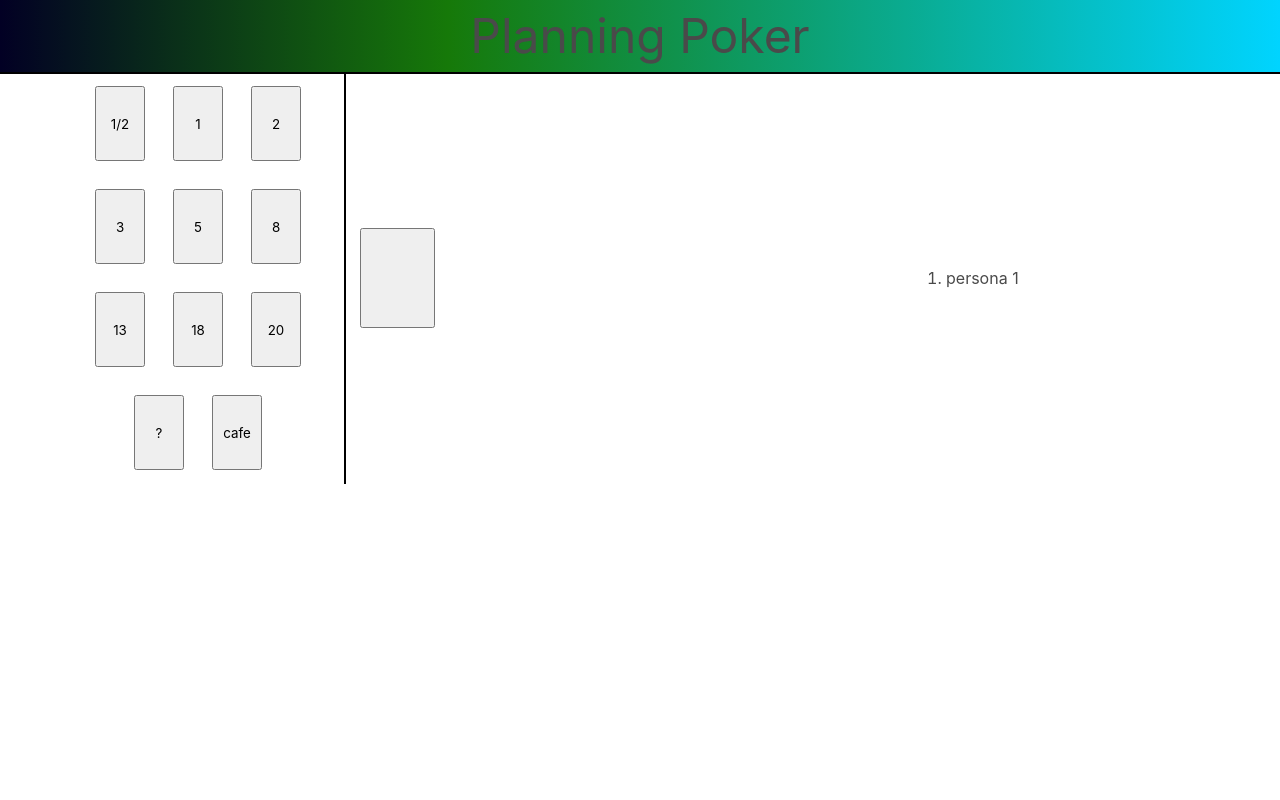
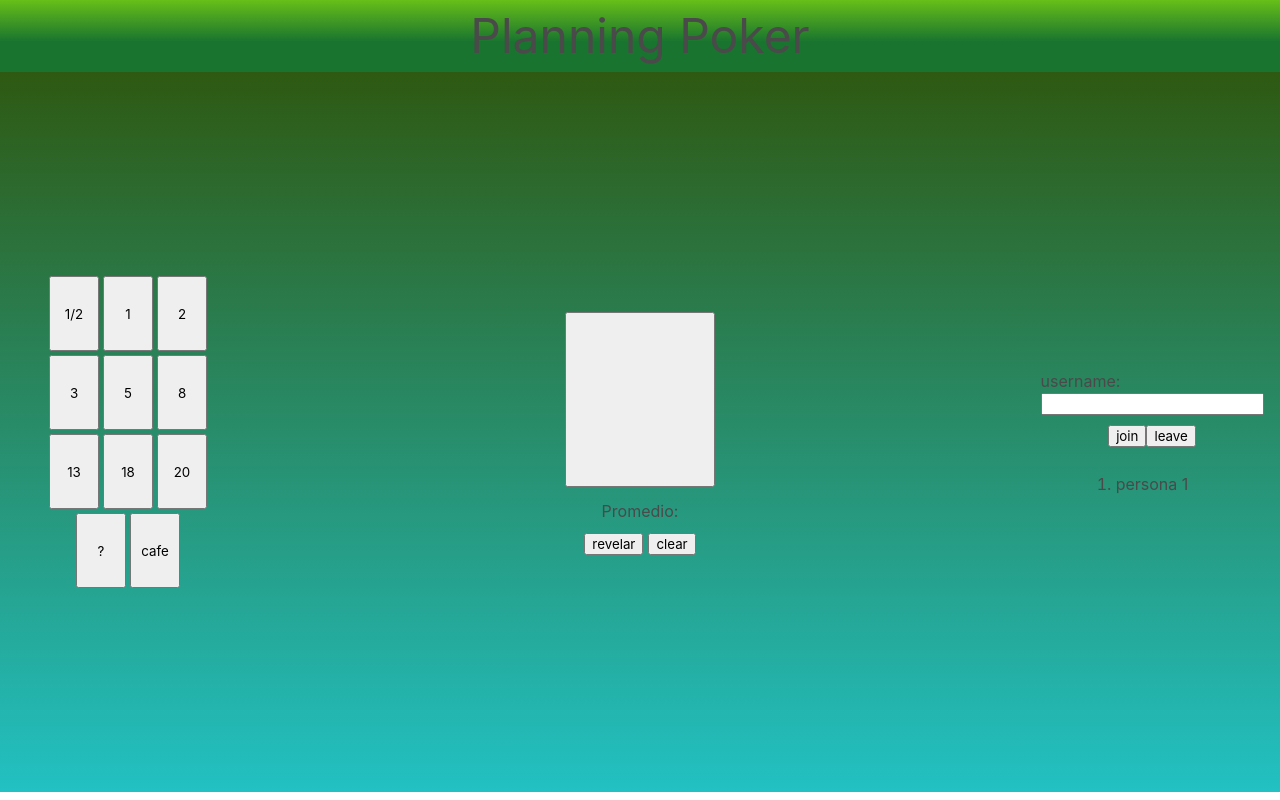
Before and after one commit to lucas-mercado/plannigPoker, a website: page app/public/index.html in a window 1280 px wide. Drawn offline with nearby package versions, Linux system fonts and the light colour scheme; no server answers.

Commit message:
conexion funcionando

```diff
--- a/app/public/client.js
+++ b/app/public/client.js
@@ -1,3 +1,15 @@
+const socket = io();
+
 const selected=(value)=>{
     document.getElementById('cart').innerHTML=value;
+    socket.emit("",()=>{},"");
 }
+
+
+//inicializo variables
+//cart=[];
+//document.getElementById('promedio').innerHTML='Promedio: '
+
+//cart.push(value);
+//cart.forEach(elem => document.getElementById('cart').innerHTML=elem)
+//document.getElementById('promedio').innerHTML+=cart.reduce((a,b)=> a+b) / cart.length;
--- a/app/public/index.html
+++ b/app/public/index.html
@@ -10,56 +10,56 @@
     <title>PlanningPoker</title>
 </head>
 <body >
-    <header class="center" style="margin-bottom: 10px;"><h1 style="font-size: xxx-large;">Planning Poker</h1></header>
-    <div class="container">
-        <div class="columns is-multiline is-vcentered is-centered">
-            <div class="column is-3" style="border-right: 2px solid black;">
-                <div class="columns is-multiline is-vcentered is-centered">
-                    <div class=" column is-narrow">
+    <header class="center"><h1 style="font-size: xxx-large;">Planning Poker</h1></header>
+    <div style="height: 90vh; display: flex;">
+        <!-- caja de cartas -->
+        <div  id="carts" class="color-background-left" style="height: 90vh; width: 20%; display: flex; flex-direction: column; justify-content: center;">
+            <div class="center">
                 <button class="cart center" style="--width: 50px; --height: 75px" onclick="selected('1/2')">1/2</button>
+                <button class="cart center" style="--width: 50px; --height: 75px" onclick="selected('1')">1</button>
+                <button class="cart center" style="--width: 50px; --height: 75px" onclick="selected('2')">2</button>
+
             </div>
-                    <div class=" column is-narrow">
-                        <button class="cart center" style="--width: 50px; --height: 75px" onclick="selected('1')">1</button>
+            <div class="center">
+                <button class="cart center" style="--width: 50px; --height: 75px" onclick="selected('3')">3</button>
+                <button class="cart center" style="--width: 50px; --height: 75px" onclick="selected('5')">5</button>
+                <button class="cart center" style="--width: 50px; --height: 75px" onclick="selected('8')">8</button>
+
             </div>
-                    <div class=" column is-narrow">
-                        <button class="cart center" style="--width: 50px; --height: 75px" onclick="selected('2')">2</button>
-                    </div>
-                    <div class=" column is-narrow">
-                        <button class="cart center" style="--width: 50px; --height: 75px" onclick="selected('3')">3</button>
-                    </div>
-                    <div class=" column is-narrow">
-                        <button class="cart center" style="--width: 50px; --height: 75px" onclick="selected('5')">5</button>
-                    </div>
-                    <div class=" column is-narrow">
-                        <button class="cart center" style="--width: 50px; --height: 75px" onclick="selected('8')">8</button>
-                    </div>
-                    <div class=" column is-narrow">
+            <div class="center">
                 <button class="cart center" style="--width: 50px; --height: 75px" onclick="selected('13')">13</button>
-                    </div>
-                    <div class="column is-narrow">
                 <button class="cart center" style="--width: 50px; --height: 75px" onclick="selected('18')">18</button>
-                    </div>
-                    <div class="column is-narrow">
                 <button class="cart center" style="--width: 50px; --height: 75px" onclick="selected('20')">20</button>
             </div>
-                    <div class="column is-narrow">
+            <div class="center">
                 <button class="cart center" style="--width: 50px; --height: 75px" onclick="selected('?')">?</button>
-                    </div>
-                    <div class="column is-narrow">
                 <button class="cart center" style="--width: 50px; --height: 75px" onclick="selected('cafe')">cafe</button>
             </div>
         </div>
+        <!-- caja de cartas -->
+        <div class="color-background-left" style="display: flex; height: 90vh; width: 60%; flex-direction: column; justify-content: center; align-items: center;">
+            <button id="cart" class="cart" style="--width: 150px; --height: 175px;"></button>
+            <p id='promedio' style="margin: 10px;">Promedio:</p>
+            <div style="display: flex">
+                <button style="margin-right: 5px;">revelar</button>
+                <button>clear</button>
             </div>
-            <div class="column is-6">
-                <button id="cart" class="cart" style="--width: 75px; --height: 100px;"></button>
         </div>
-            <div class="column is-3">
-                <ol>
+        <div class="color-background-left"style="display: flex ; height: 90vh; width: 20%; justify-content: center; align-items: center; flex-direction: column;">
+            <div style="display: flex; flex-direction: column;">
+                <label>username: </label>
+                <input type="text">
+                <div style="display: flex; justify-content: center; margin: 10px;">
+                    <button>join</button>
+                    <button>leave</button>
+                </div>
+            </div>
+            <ol style="margin-top: 15px;">
                 <li>persona 1</li>
             </ol>
         </div>
-        </div
     </div>
+    <script src="/socket.io/socket.io.js"></script>
     <script src="client.js"></script>
 </body>
 </html>
--- a/app/public/styles.css
+++ b/app/public/styles.css
@@ -16,9 +16,8 @@ main {
 }
 
 header {
-    border-bottom: 2px solid black;
-    background: rgb(2,0,36);
-    background: linear-gradient(90deg, rgba(2,0,36,1) 0%, rgba(22,121,9,1) 35%, rgba(0,212,255,1) 100%);
+    background: rgb(25,116,47);
+    background: linear-gradient(0deg, rgba(25,116,47,1) 42%, rgba(103,191,24,1) 100%);
 }
 
 .center {
@@ -27,3 +26,13 @@ header {
     align-items: center;
     justify-content: center;
 }
+
+.color-background-left {
+    background: rgb(34,193,195);
+    background: linear-gradient(0deg, rgba(34,193,195,1) 0%, rgba(46,89,18,1) 100%);
+}
+
+.color-background-rigth {
+    background: rgb(46,89,18,1);
+    background: linear-gradient(0deg, rgba(22,121,9,1) 39%, rgba(34,193,195,1) 100%);
+}
--- a/app/server.js
+++ b/app/server.js
@@ -20,6 +20,7 @@ const io = require("socket.io")(httpServer, options);
 const port = 3000
 
 io.on("connection", socket => console.log('connected!!!'));
+io.on("")
 
 //start server
 httpServer.listen(port,()=>console.log('Start Server !!!'));
```
Also changed, not shown: app/public/favicon.ico (added), 2 other files. Lines whose indentation alone changed are shown as unchanged.
